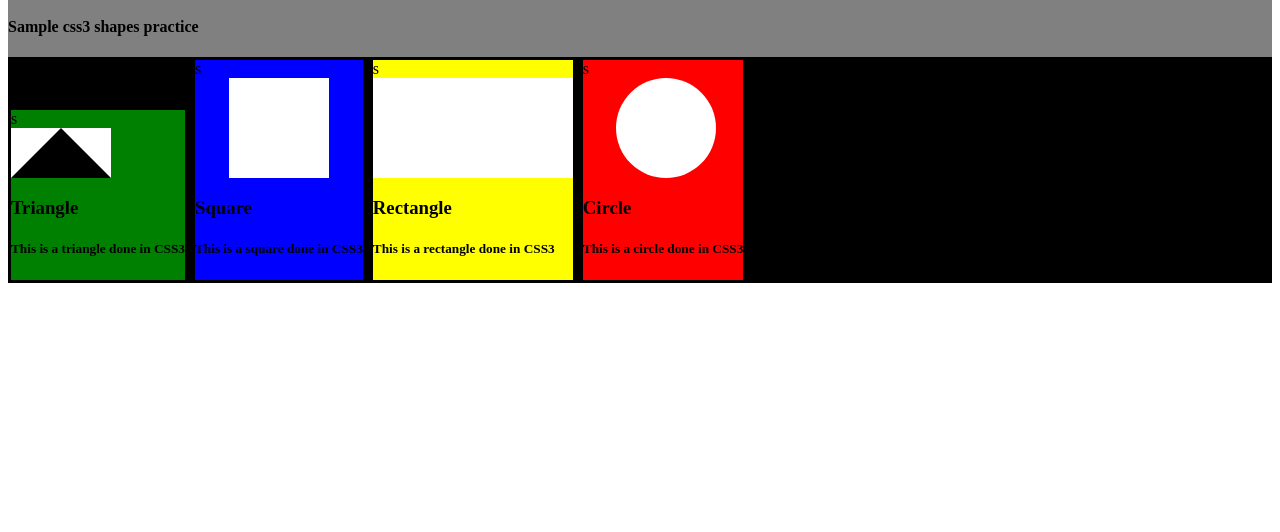
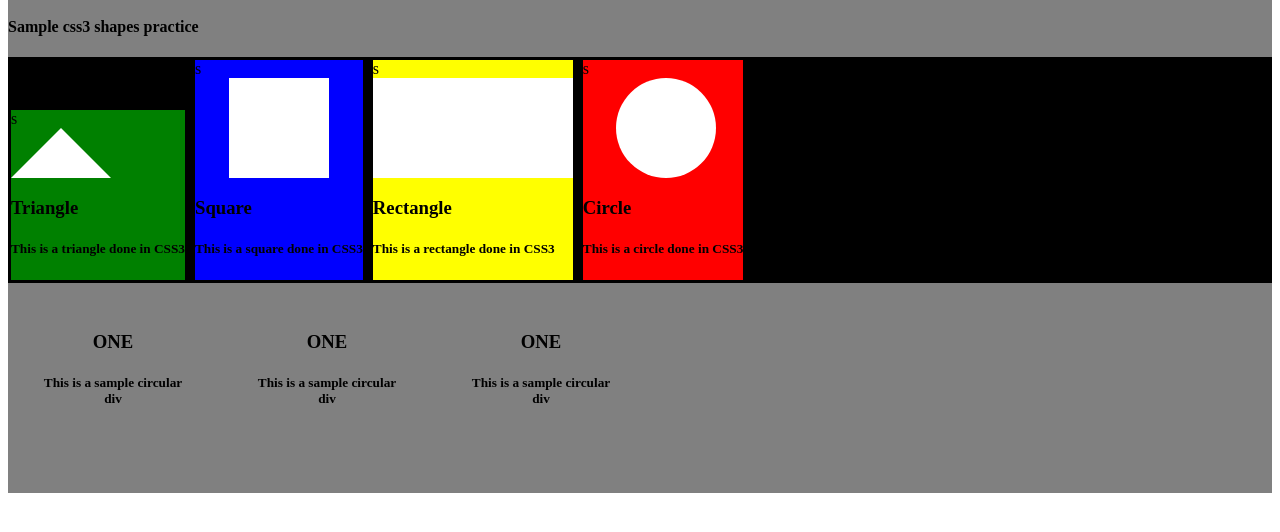
Before and after one commit to BillChabzz/css3-shapes, a plain HTML site: page docs/index.html in a window 1280 px wide. Shown: the part 50-582 px from the top of the page. Drawn offline with Linux system fonts and the light colour scheme.

Commit message:
added circles bottom

```diff
--- a/docs/index.html
+++ b/docs/index.html
@@ -47,7 +47,22 @@
                   </div></div>
 
             </div>
-          <div></div>
+          <div class="circltxt">
+              <div class="circle2">
+                  <h3>ONE</h3>
+                  <h5>This is a sample circular div</h5>
+              </div>
+              <div class="circle2">
+                <h3>ONE</h3>
+                  <h5>This is a sample circular div</h5>
+              </div>
+              <div class="circle2">
+              <h3>ONE</h3>
+                  <h5>This is a sample circular div</h5>
+              </div>
+
+
+          </div>
         </div>
     </body>
 </html>
--- a/docs/style.css
+++ b/docs/style.css
@@ -21,8 +21,8 @@
 	height: 0;
 	border-left: 50px solid transparent;
 	border-right: 50px solid transparent;
-	border-bottom: 50px solid black;
-    background-color: white;
+	border-bottom: 50px solid white;
+
 }
 .square{
  background-color: blue;
@@ -60,3 +60,16 @@
  border-radius: 100px;
  margin-left: 33px;
 }
+
+.circltxt{
+ display: inline-block;
+}
+.circle2{
+ display: inline-block;
+ margin: 30px;
+height: 150px;
+width: 150px;
+border-radius: 75px;
+text-align: center;
+
+}
```
